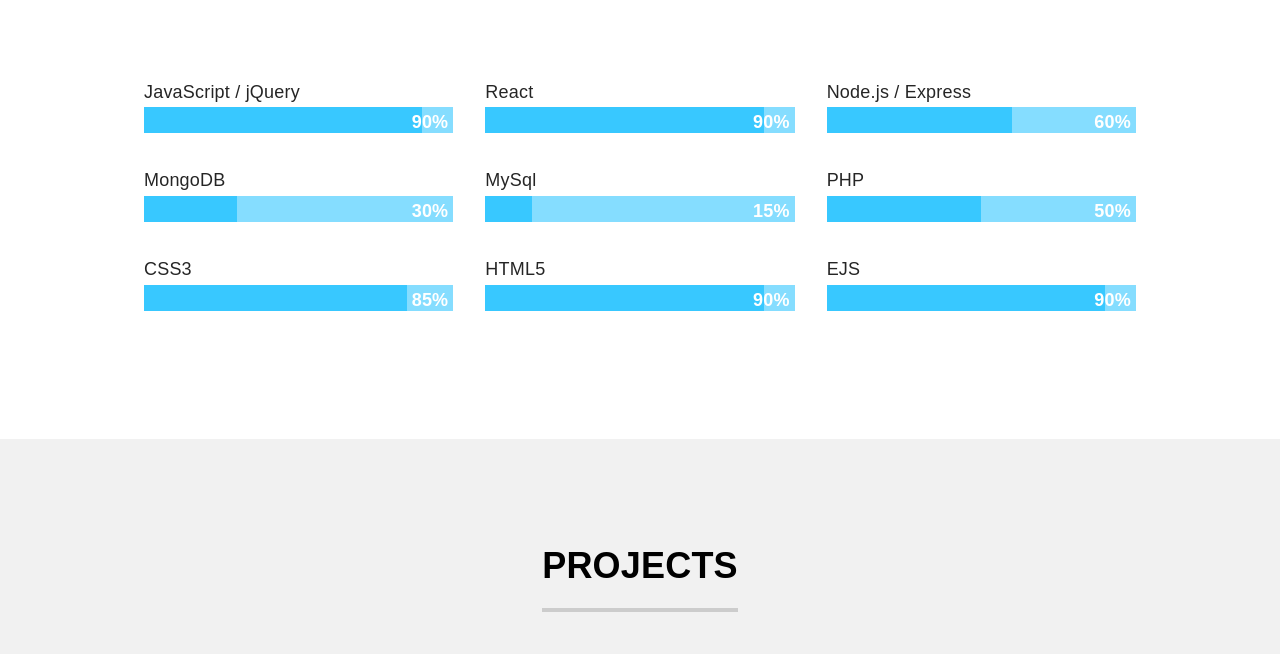
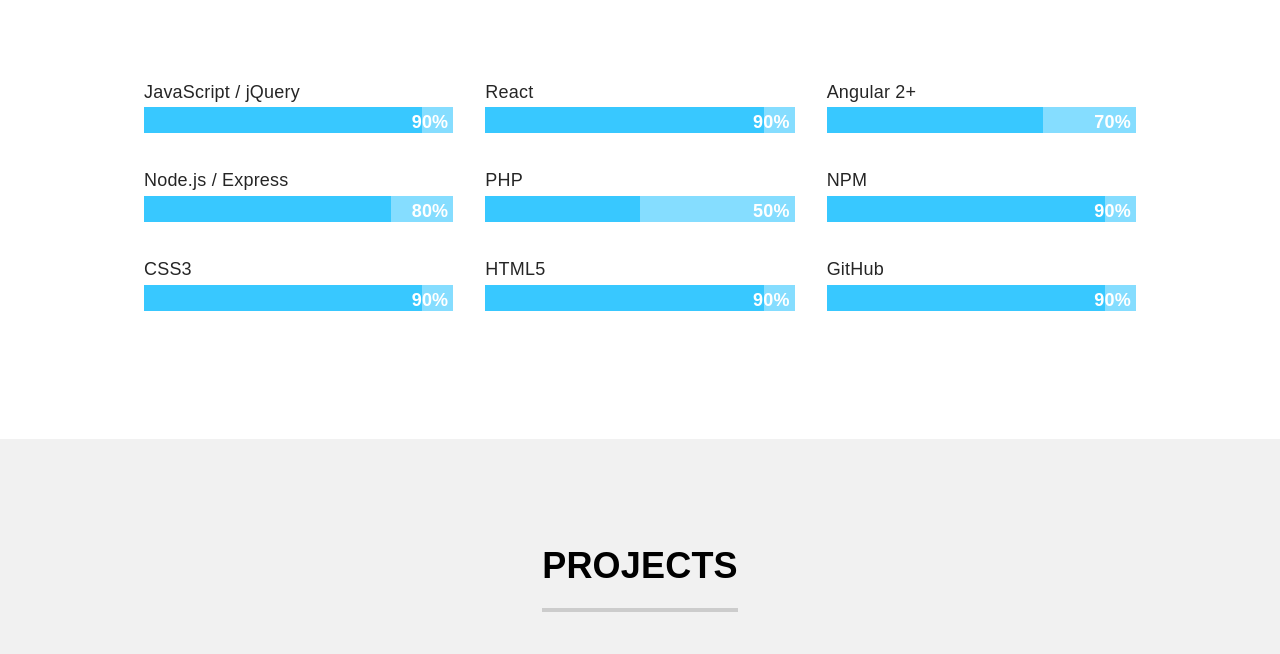
Before and after one commit to Brandon110/portfolio, a website: page public/index.html in a window 1280 px wide. Shown: the part 1510-2164 px from the top of the page. Drawn offline with Linux system fonts and the light colour scheme; a web font is replaced by a local one.

Commit message:
Updated skills

```diff
--- a/public/index.html
+++ b/public/index.html
@@ -106,24 +106,17 @@
                     </div>
                 </li>
                 <li>
-                    <div class='bar-label'>Node.js / Express</div>
+                    <div class='bar-label'>Angular 2+</div>
                     <div class='bar'>
-                        <span>60%</span>
-                        <div style='width: 60%' class='bar-color'></div>
+                        <span>70%</span>
+                        <div style='width: 70%' class='bar-color'></div>
                     </div>
                 </li>
                 <li>
-                    <div class='bar-label'>MongoDB</div>
+                    <div class='bar-label'>Node.js / Express</div>
                     <div class='bar'>
-                        <span>30%</span>
-                        <div style='width: 30%' class='bar-color'></div>
-                    </div>
-                </li>
-                <li>
-                    <div class='bar-label'>MySql</div>
-                    <div class='bar'>
-                        <span>15%</span>
-                        <div style='width: 15%;' class='bar-color'></div>
+                        <span>80%</span>
+                        <div style='width: 80%' class='bar-color'></div>
                     </div>
                 </li>
                 <li>
@@ -134,10 +127,17 @@
                     </div>
                 </li>
                 <li>
+                    <div class='bar-label'>NPM</div>
+                    <div class='bar'>
+                        <span>90%</span>
+                        <div style='width: 90%' class='bar-color'></div>
+                    </div>
+                </li>
+                <li>
                     <div class='bar-label'>CSS3</div>
                     <div class='bar'>
-                        <span>85%</span>
-                        <div style='width: 85%;' class='bar-color'></div>
+                        <span>90%</span>
+                        <div style='width: 90%;' class='bar-color'></div>
                     </div>
                 </li>
                 <li>
@@ -148,10 +148,10 @@
                     </div>
                 </li>
                 <li>
-                    <div class='bar-label'>EJS</div>
+                    <div class='bar-label'>GitHub</div>
                     <div class='bar'>
                         <span>90%</span>
-                        <div style='width: 90%' class='bar-color'></div>
+                        <div style='width: 90%;' class='bar-color'></div>
                     </div>
                 </li>
             </ul>
```
